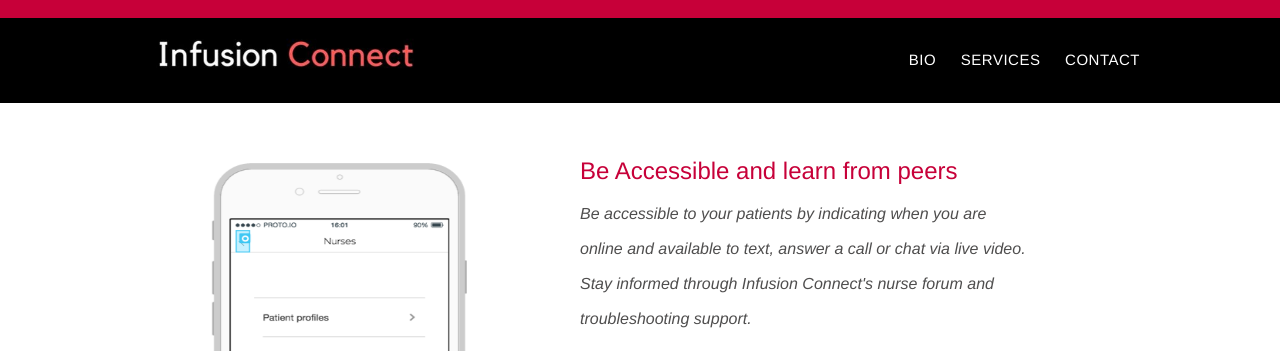
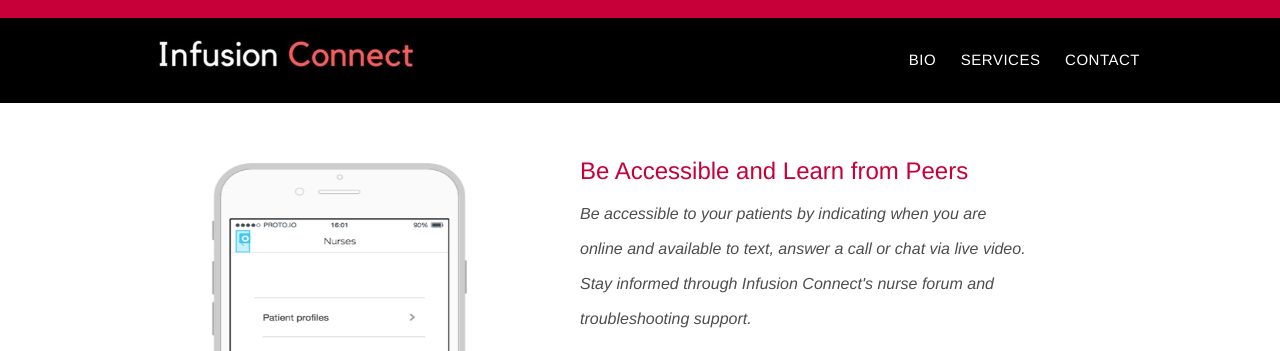
Before and after one commit to vezenwa/vezenwa.github.io, a Jekyll site: the page built from services/nurses.md, in a window 1280 px wide. Shown: the top 351 px of the page. Built offline with Jekyll 4.4.1, drawn with Linux system fonts in a browser that asks for light colours.

```diff
--- a/_layouts/nurses.html
+++ b/_layouts/nurses.html
@@ -25,7 +25,7 @@
             </div>
 
             <div class="column half">
-               <h2>Be Accessible and learn from peers</h2>
+               <h2>Be Accessible and Learn from Peers</h2>
                 <p style="color:#4F4E4E" class="post-hero center-text"><i>Be accessible to your patients by indicating when you are online and available to text, answer a call or chat via live video. Stay informed through Infusion Connect's nurse forum and troubleshooting support.</i></p>
             </div>
 
```
